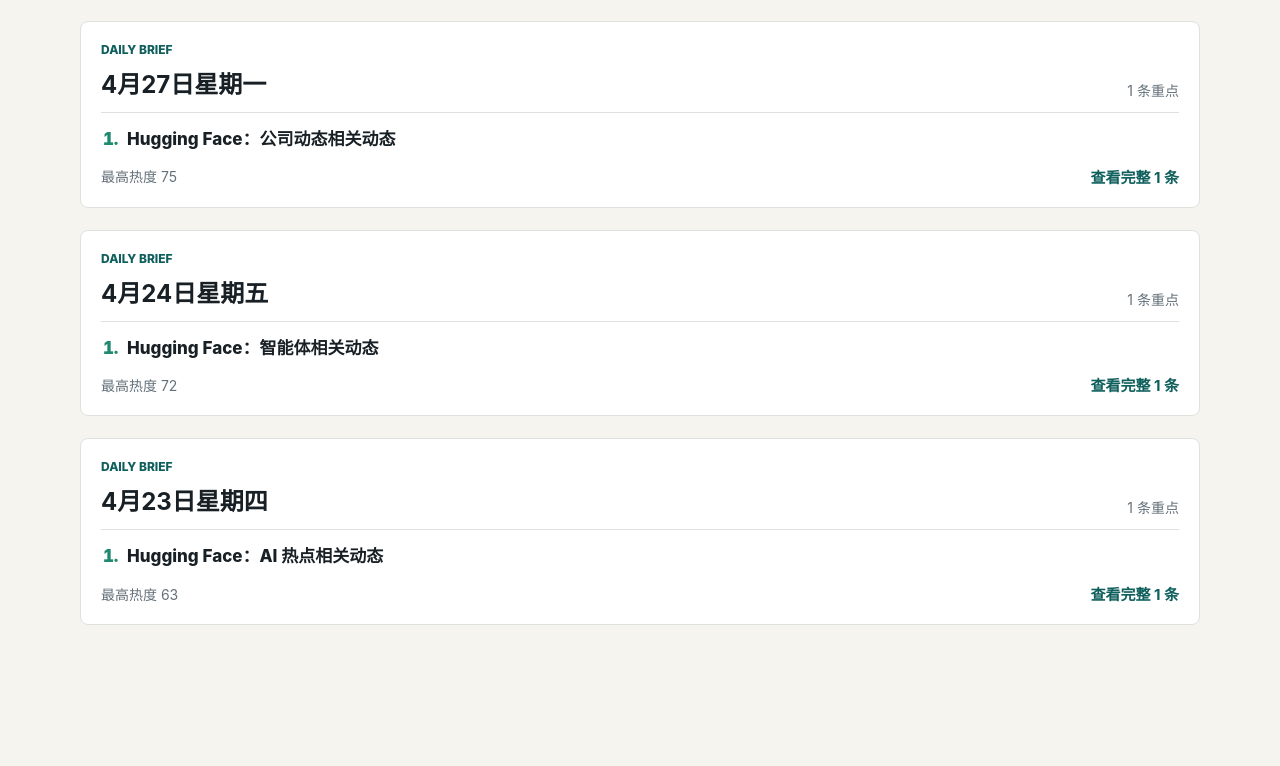
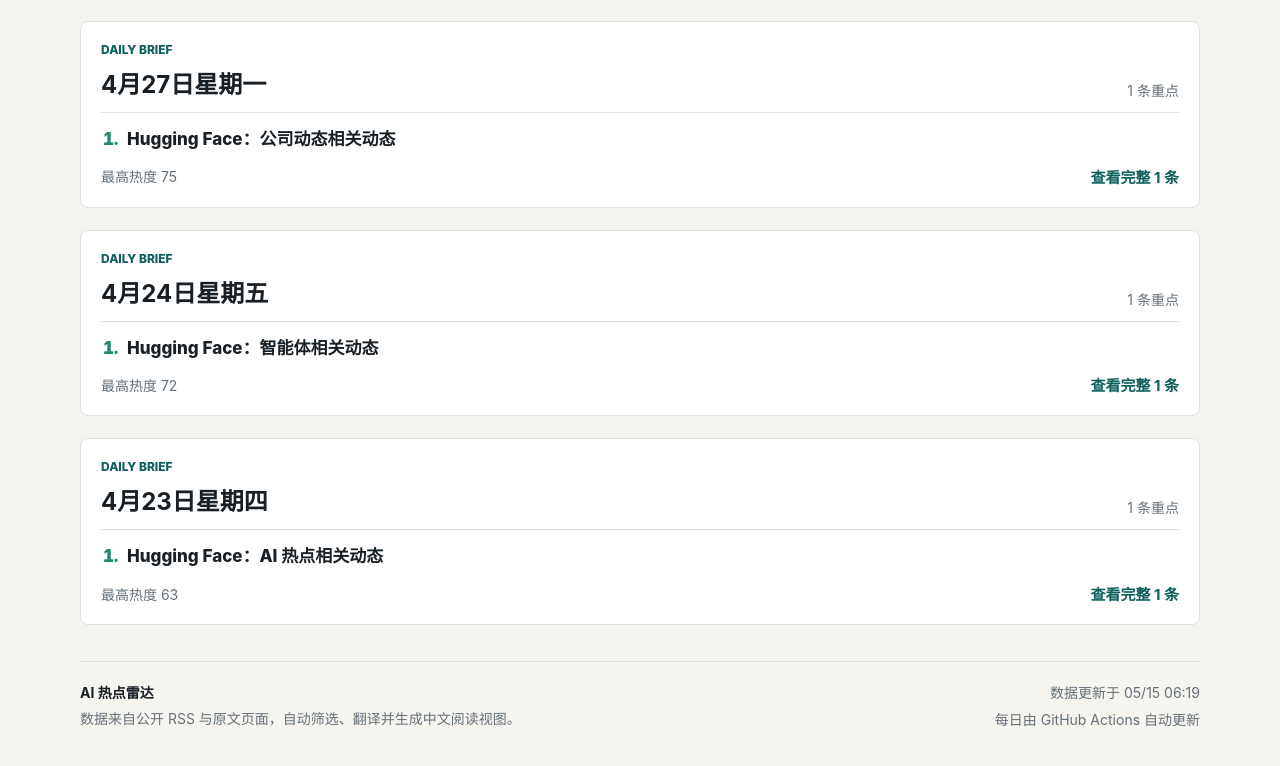
Before and after one commit to Jasonliao003/Liaoainews., a website: page index.html in a window 1280 px wide. Shown: the part 3073-3839 px from the top of the page. Before the commit the page ends 3746 px from the top, so only its background shows below. Drawn offline with Linux system fonts and the light colour scheme.

Commit message:
Polish production presentation

```diff
--- a/app.js
+++ b/app.js
@@ -134,6 +134,7 @@
   backButton: document.querySelector("#backButton"),
   detailTitle: document.querySelector("#detailTitle"),
   detailList: document.querySelector("#detailList"),
+  footerUpdated: document.querySelector("#footerUpdated"),
   dayTemplate: document.querySelector("#dayTemplate"),
   newsTemplate: document.querySelector("#newsTemplate"),
 };
@@ -157,6 +158,7 @@
   if (cached?.articles?.length) {
     state.articles = cached.articles;
     updateStatus("ready", "已载入上次结果", `上次更新：${formatDateTime(cached.updatedAt)}`);
+    updateFooter(cached.updatedAt);
     render();
   }
 
@@ -181,6 +183,7 @@
     state.articles = normalized;
     state.dataNotice = getDataNotice(data);
     writeCache(normalized, data.updatedAt ? new Date(data.updatedAt).getTime() : Date.now());
+    updateFooter(data.updatedAt || Date.now());
     updateStatus(
       "ready",
       isManual && !hasLocalBackend() ? "静态数据已重新加载" : "日报数据已更新",
@@ -204,6 +207,7 @@
 
   if (isManual) {
     els.lastUpdated.textContent = `刚刚更新`;
+    updateFooter(Date.now());
   }
 }
 
@@ -377,7 +381,13 @@
   const cache = readCache();
   if (cache?.updatedAt) {
     els.lastUpdated.textContent = `更新于 ${formatDateTime(cache.updatedAt)}`;
+    updateFooter(cache.updatedAt);
   }
+}
+
+function updateFooter(value) {
+  if (!els.footerUpdated || !value) return;
+  els.footerUpdated.textContent = `数据更新于 ${formatDateTime(value)}`;
 }
 
 function renderTags(articles) {
--- a/index.html
+++ b/index.html
@@ -3,7 +3,7 @@
   <head>
     <meta charset="UTF-8" />
     <meta name="viewport" content="width=device-width, initial-scale=1.0" />
-    <title>AI 热点日报</title>
+    <title>AI 热点雷达 - 每日 AI 新闻速览</title>
     <link rel="stylesheet" href="./styles.css" />
   </head>
   <body>
@@ -53,6 +53,17 @@
       </section>
     </main>
 
+    <footer class="site-footer">
+      <div>
+        <strong>AI 热点雷达</strong>
+        <p>数据来自公开 RSS 与原文页面，自动筛选、翻译并生成中文阅读视图。</p>
+      </div>
+      <div class="footer-meta">
+        <span id="footerUpdated">等待数据更新</span>
+        <span>每日由 GitHub Actions 自动更新</span>
+      </div>
+    </footer>
+
     <template id="dayTemplate">
       <article class="day-card" tabindex="0" role="button">
         <div class="day-heading">
--- a/styles.css
+++ b/styles.css
@@ -89,7 +89,7 @@
 
 main {
   width: min(1120px, calc(100% - 32px));
-  margin: 0 auto 48px;
+  margin: 0 auto 36px;
 }
 
 .status-panel {
@@ -412,6 +412,33 @@
   background: rgba(255, 255, 255, 0.62);
 }
 
+.site-footer {
+  width: min(1120px, calc(100% - 32px));
+  margin: 0 auto 42px;
+  padding-top: 20px;
+  border-top: 1px solid var(--line);
+  display: flex;
+  justify-content: space-between;
+  gap: 20px;
+  color: var(--muted);
+  font-size: 14px;
+}
+
+.site-footer strong {
+  color: var(--ink);
+}
+
+.site-footer p {
+  margin: 6px 0 0;
+  line-height: 1.6;
+}
+
+.footer-meta {
+  display: grid;
+  gap: 6px;
+  text-align: right;
+}
+
 @media (max-width: 720px) {
   .topbar {
     align-items: stretch;
@@ -452,4 +479,12 @@
     grid-template-columns: auto auto;
     gap: 8px;
   }
+
+  .site-footer {
+    flex-direction: column;
+  }
+
+  .footer-meta {
+    text-align: left;
+  }
 }
```
Also changed, not shown: README.md.
